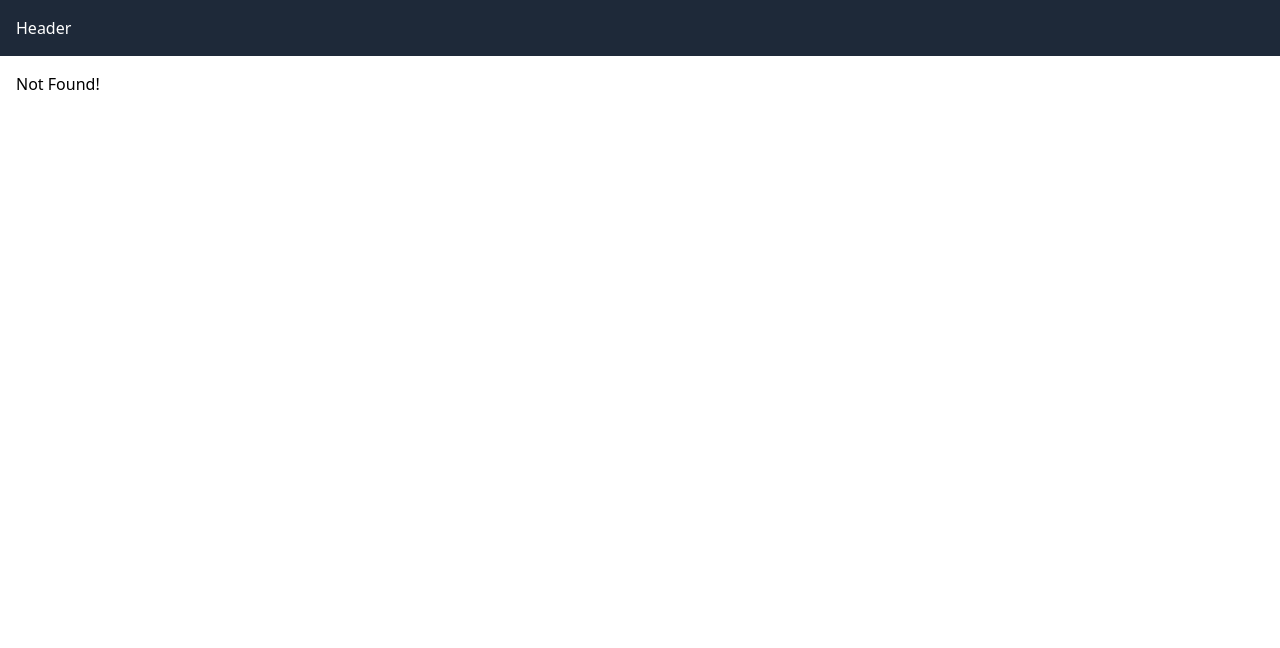
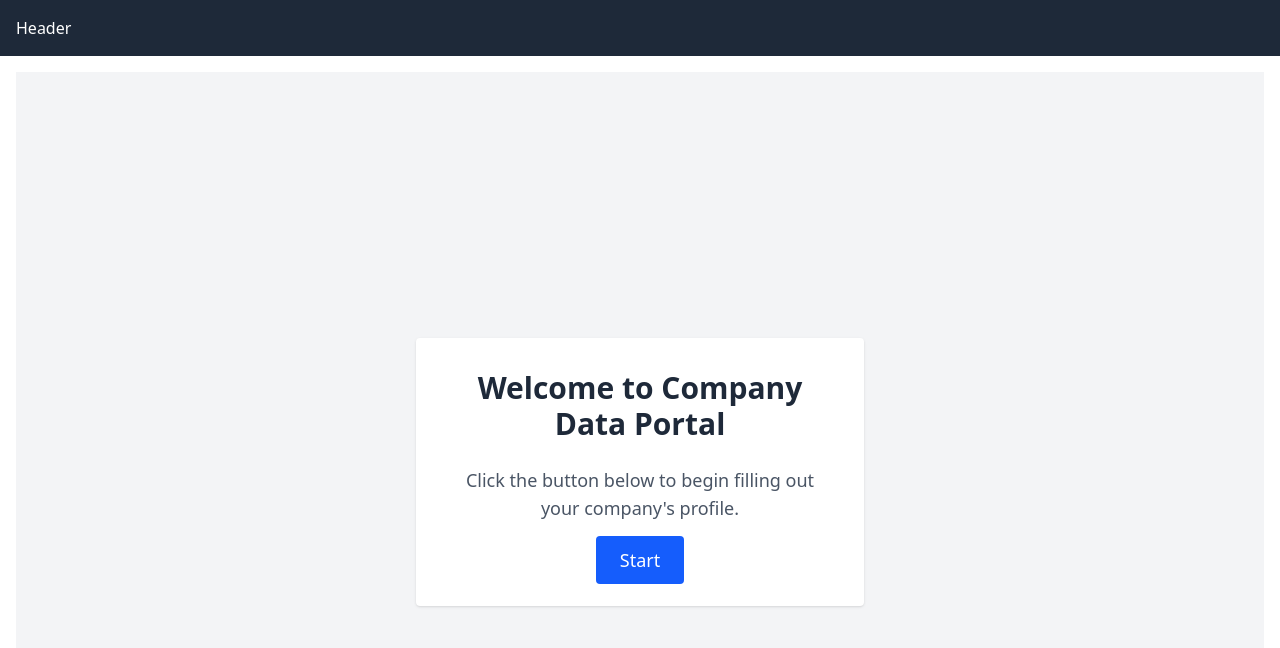
Before and after one commit to moumen-akkad/vueProject, a Vue app: page / in a window 1280 px wide. Before the commit this address had no page. Shown: the top 648 px of the page. Built offline with nearby package versions, Linux system fonts and the light colour scheme; the HTML template or start-up script is replaced by a standard one.

Commit message:
Add a HomeView.vue

```diff
--- a/src/App.vue
+++ b/src/App.vue
@@ -4,8 +4,7 @@
   </header>
 
   <main class="p-4">
-    <RouterView companyId />
-
+    <RouterView  />
   </main>
 </template>
 
--- a/src/router/index.ts
+++ b/src/router/index.ts
@@ -5,10 +5,16 @@ import DigitalInterfaces from "../views/DigitalInterfaces.vue";
 import BusinessReportFigures from "../views/BusinessReportFigures.vue";
 import CompanyGovernance from "../views/CompanyGovernance.vue";
 import NotFound from "../views/NotFound.vue";
+import HomeView from "../views/HomeView.vue";
 
 export default createRouter({
   history: createWebHistory(),
   routes: [
+    {
+      path: "/",
+      name: 'home',
+      component: HomeView
+    },
     {
       path: "/company/id",
       name: "companyId",
--- /dev/null
+++ b/src/views/HomeView.vue
@@ -0,0 +1,18 @@
+<template>
+    <section class="flex flex-col items-center justify-center h-screen bg-gray-100 text-center px-4">
+        <div class="bg-white p-8 rounded shadow max-w-md space-y-6">
+            <h1 class="text-3xl font-bold text-gray-800">Welcome to Company Data Portal</h1>
+            <p class="text-gray-600 text-lg">
+                Click the button below to begin filling out your company's profile.
+            </p>
+            <RouterLink to="/company/id"
+                class="bg-blue-600 text-white px-6 py-3 rounded text-lg hover:bg-blue-700 transition">
+                Start
+            </RouterLink>
+        </div>
+    </section>
+</template>
+
+<script setup lang="ts">
+import { RouterLink } from 'vue-router';
+</script>
```
